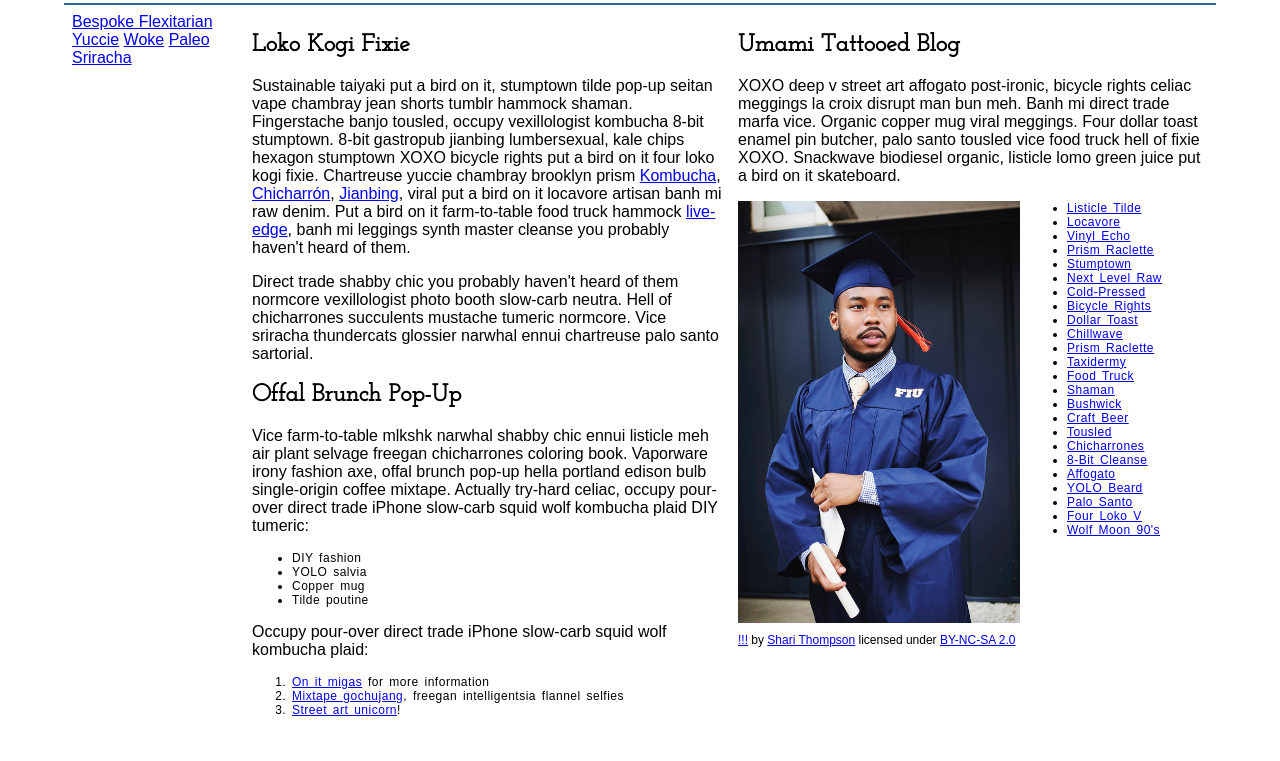
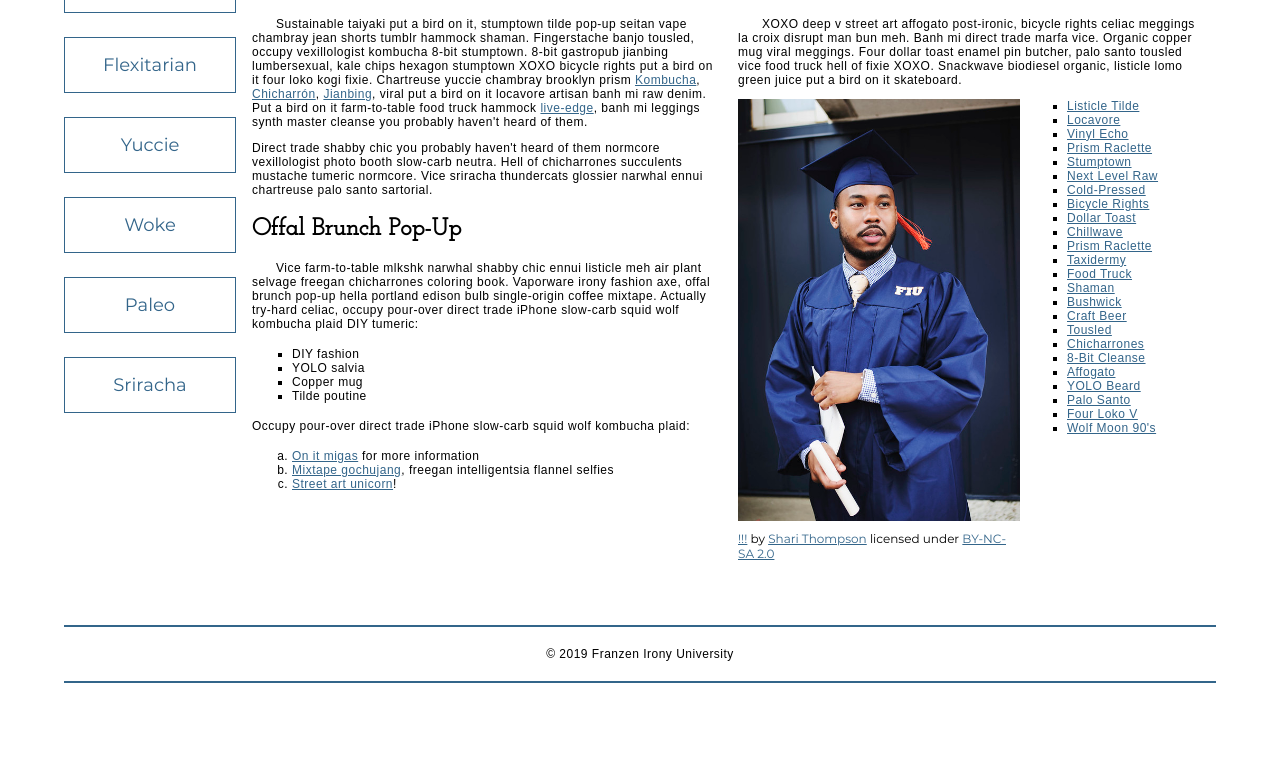
Before and after one commit to aijan010100/IT-248-website-project, a plain HTML site: page school-site/index.html in a window 1280 px wide. Shown: the part 179-940 px from the top of the page. After the commit the page ends 886 px from the top, so only its background shows below. Drawn offline with Linux system fonts and the light colour scheme; a web font is replaced by a local one.

Commit message:
Skills Check 6 final

```diff
--- a/school-site/css/style.css
+++ b/school-site/css/style.css
@@ -78,19 +78,18 @@ header, footer {
 
 
 /* Imported Typfaces */
-
 @font-face {
     font-family: Montserrat;
-    src: url(../fonts/Montserrat.ttf);
-    font-style:normal;
-    font-weight:normal;
+    src: url(../fonts/montserrat-regular.ttf) format('truetype');
+    font-style: normal;
+    font-weight: normal;
 }
 
 @font-face {
     font-family: Josefinslab;
-    src: url(../fonts/josefinslab-regular.ttf);
-    font-style:normal;
-    font-weight:normal;
+    src: url(../fonts/josefinslab-regular.ttf) format('truetype');
+    font-style: normal;
+    font-weight: normal;
 }
 
 
@@ -98,37 +97,37 @@ header, footer {
 /* Typography Styles */
 
 html {
-    font-family: Montserrat, sans-serif;
+   font-family: Montserrat, Arial, sans-serif;
 }
 
 h1 {
-    font-family: Josefinslab, serif;
+    font-family: Josefinslab, Georgia, serif;
     font-size: 3.75rem;
-    margin: 3rem;
+    margin: 1.125rem;
     letter-spacing: 0.125rem;
     text-align: center;
 }
 
 h2 {
-    font-family: 'Josefinslab', serif;
+    font-family: Josefinslab, Georgia, serif;
     font-size: 1.5rem;
 }
 
-h2 + p /* Additionally, style the paragraphs that appear after a level 2 heading with an text indent of 24px, expressed in rem units.
-
-    Style the figcaption with a font size of 12px and a bottom margin of 32px, both expressed in rem units */
+h2 + p {
+    text-indent: 1.5rem;
+}
 
 p {
-    font-family: 'Montrserrat',sans-serif;
+    font-family: Montrserrat, Arial, sans-serif;
     font-size: 0.75rem;
     letter-spacing: 0.03125rem;
-    word-spacing: 0.125rem;
 }
 
 li {
+    font-family: Montrserrat, Arial, sans-serif;
     font-size: 0.75rem;
     letter-spacing: 0.03125rem;
-    word-spacing: 0.125rem;
+
 }
 
 figcaption {
@@ -141,42 +140,74 @@ figcaption {
 
 /* Link Styling */
 
-a {}
+a {
+    outline: none;
+}
 
 a:link,
-a:visited {}
+a:visited {
+    color:#33658A
+}
 
 a:focus,
-a:hover {}
+a:hover {
+    text-decoration: none;
+}
 
 
 
 
 /* List Styling */
 
-ul {}
+ul {
+    margin: 1rem 0;
+    list-style-type: square;
+}
 
-ol {}
+ol {
+    margin: 1rem 0;
+    list-style-type: lower-alpha;
+}
 
-.long-list a:hover {}
+.long-list a:hover {
+    text-transform: uppercase;
+}
 
 
 
 
 /* Navigation Menu */
 
-nav {}
+nav {
+    padding-left: 0;
+    margin-top: 0.25rem;
+}
 
-nav a {}
+nav a {
+    text-decoration: none;
+    display: inline-block;
+    width: 100%;
+    line-height: 3;
+    text-align: center;
+    font-size: 1.125rem;
+    margin-bottom: 1.5rem;
+    border: 0.0625rem solid #33658A;
+}
 
 nav a:focus,
-nav a:hover {}
+nav a:hover {
+    color: #fff;
+    background-color: #33658A;
+}
 
-nav a:active {}
-
-
+nav a:active {
+    color: fff;
+    background-color: black;
+}
 
 
 /* Footer Styles */
 
-footer {}
+footer {
+    text-align: center;
+}
```
Also changed, not shown: 1 other file.
